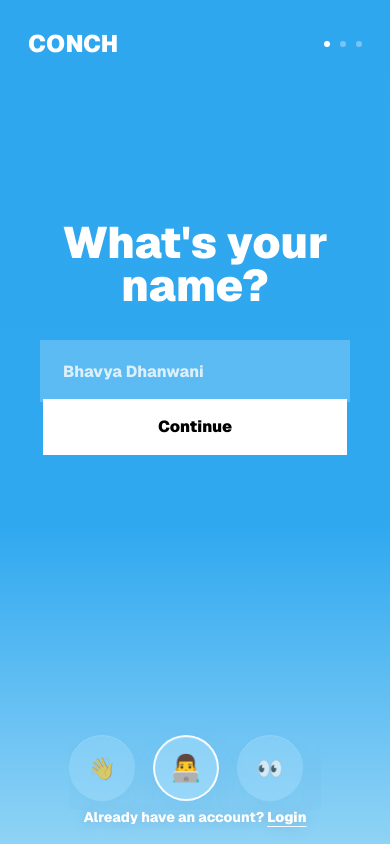
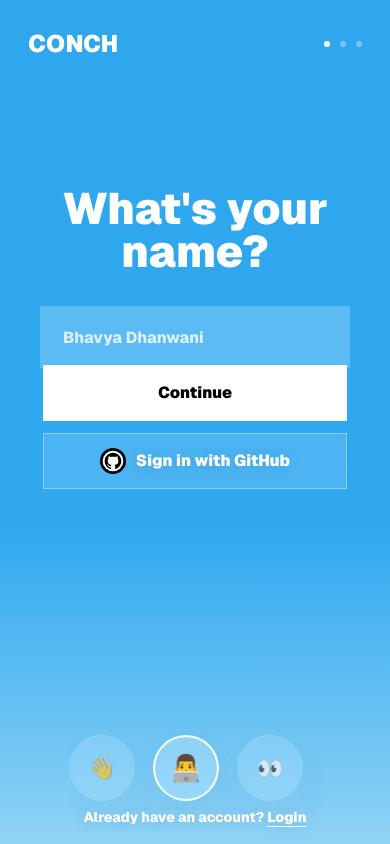
Before and after one commit to Bhavya-Dhanwani/conch, a Next.js app in the folder application/: page /signup in a window 390 px wide. Built offline with nearby package versions, Linux system fonts and the light colour scheme; no server answers.

Commit message:
signup with github made

```diff
--- a/application/src/features/auth/components/AuthExperience.js
+++ b/application/src/features/auth/components/AuthExperience.js
@@ -1,6 +1,7 @@
 "use client";
 
 import Link from "next/link";
+import Image from "next/image";
 import axios from "axios";
 import { useMemo, useState } from "react";
 import Logo from "@/shared/components/Logo/Logo";
@@ -152,7 +153,7 @@ function FloatingCard({ variant, className = "" }) {
   );
 }
 
-function SignupOnboardingArt({ activeIndex = 0 }) {
+function SignupOnboardingArt({ activeIndex = 0, onStepSelect }) {
   const flowStyle = {
     "--rail-shift": `${activeIndex * -112}px`,
     "--rail-shift-mobile": `${activeIndex * -84}px`,
@@ -160,19 +161,32 @@ function SignupOnboardingArt({ activeIndex = 0 }) {
   const icons = ["👋", "👨‍💻", "👀", "🛠️", "🚀", "✓"];
 
   return (
-    <div className={styles.signupArt} style={flowStyle} aria-hidden="true">
+    <div className={styles.signupArt} style={flowStyle} aria-label="Signup progress">
       <div className={styles.iconRailMask}>
         <div className={styles.iconRail}>
-          {icons.map((icon, index) => (
-            <div
-              className={`${styles.railBubble} ${
-                index === activeIndex + 1 ? styles.railBubbleMain : ""
-              }`}
-              key={`${icon}-${index}`}
-            >
-              {icon}
-            </div>
-          ))}
+          {icons.map((icon, index) => {
+            const stepIndex = Math.max(0, Math.min(index - 1, signupSteps.length - 1));
+            const isActive = index === activeIndex + 1;
+            const canGoBack = stepIndex < activeIndex;
+
+            return (
+              <button
+                className={`${styles.railBubble} ${isActive ? styles.railBubbleMain : ""}`}
+                key={`${icon}-${index}`}
+                type="button"
+                aria-label={canGoBack ? `Back to ${signupSteps[stepIndex].id}` : undefined}
+                aria-current={isActive ? "step" : undefined}
+                disabled={!canGoBack}
+                onClick={() => {
+                  if (canGoBack) {
+                    onStepSelect(stepIndex);
+                  }
+                }}
+              >
+                {icon}
+              </button>
+            );
+          })}
         </div>
       </div>
     </div>
@@ -378,6 +392,16 @@ export default function AuthExperience({ mode = "login" }) {
                   ? "Create account"
                   : "Continue"}
             </button>
+            <a className={styles.signupGithubButton} href={githubUrl}>
+              <Image
+                src="/github-mark.svg"
+                alt=""
+                width={26}
+                height={26}
+                className={styles.oauthMark}
+              />
+              Sign in with GitHub
+            </a>
             {signupTouched && signupStepError ? (
               <p className={styles.signupError}>{signupStepError}</p>
             ) : null}
@@ -389,7 +413,17 @@ export default function AuthExperience({ mode = "login" }) {
           </div>
         </form>
 
-        <SignupOnboardingArt activeIndex={signupStep} />
+        <SignupOnboardingArt
+          activeIndex={signupStep}
+          onStepSelect={(stepIndex) => {
+            setSignupStep(stepIndex);
+            setSignupTouched(false);
+            setServerMessage("");
+            if (status !== "idle") {
+              setStatus("idle");
+            }
+          }}
+        />
 
         <p className={styles.bottomSignin}>
           Already have an account? <Link href="/login">Login</Link>
@@ -422,7 +456,13 @@ export default function AuthExperience({ mode = "login" }) {
           className={styles.oauthButton}
           href={githubUrl}
         >
-          <span className={styles.oauthMark}>GH</span>
+          <Image
+            src="/github-mark.svg"
+            alt=""
+            width={26}
+            height={26}
+            className={styles.oauthMark}
+          />
           Continue with GitHub
         </a>
 
--- a/application/src/features/auth/components/AuthExperience.module.css
+++ b/application/src/features/auth/components/AuthExperience.module.css
@@ -161,6 +161,41 @@
   opacity: 0.72;
 }
 
+.signupGithubButton {
+  width: 360px;
+  height: 54px;
+  justify-self: center;
+  display: inline-flex;
+  align-items: center;
+  justify-content: center;
+  gap: 10px;
+  margin-top: 12px;
+  color: #ffffff;
+  background: rgb(255 255 255 / 14%);
+  border: 1px solid rgb(255 255 255 / 34%);
+  font-size: 16px;
+  font-weight: 850;
+  line-height: 1;
+  text-shadow: 0 1px 12px rgb(0 87 145 / 18%);
+  transition:
+    transform 180ms ease,
+    background-color 180ms ease,
+    border-color 180ms ease,
+    box-shadow 180ms ease;
+}
+
+.signupGithubButton:hover,
+.signupGithubButton:focus-visible {
+  transform: translateY(-2px);
+  background: rgb(255 255 255 / 20%);
+  border-color: rgb(255 255 255 / 58%);
+  box-shadow: 0 18px 44px rgb(0 80 140 / 14%);
+}
+
+.signupGithubButton:active {
+  transform: translateY(0);
+}
+
 .signupError,
 .signupStatus {
   width: 360px;
@@ -185,7 +220,6 @@
   display: grid;
   place-items: center;
   --rail-shift: 0px;
-  pointer-events: none;
   overflow: hidden;
 }
 
@@ -214,12 +248,31 @@
   place-items: center;
   color: #ffffff;
   background: rgb(190 232 255 / 38%);
+  border: 0;
   border-radius: 999px;
   box-shadow:
     inset 0 1px 0 rgb(255 255 255 / 18%),
     0 18px 42px rgb(0 101 170 / 8%);
+  cursor: pointer;
+  font: inherit;
   font-size: 28px;
   opacity: 0.68;
+  transition:
+    transform 180ms ease,
+    opacity 180ms ease,
+    background-color 180ms ease;
+}
+
+.railBubble:hover:not(:disabled),
+.railBubble:focus-visible:not(:disabled) {
+  transform: translateY(-4px);
+  background: rgb(220 242 255 / 48%);
+  opacity: 0.92;
+}
+
+.railBubble:disabled {
+  cursor: default;
+  pointer-events: none;
 }
 
 .railBubbleMain {
@@ -366,16 +419,11 @@
 }
 
 .oauthMark {
-  width: 28px;
-  height: 22px;
-  display: inline-flex;
-  align-items: center;
-  justify-content: center;
-  color: #4f7df3;
-  background: #f7f9ff;
-  border: 1px solid #e6ecff;
+  width: 26px;
+  height: 26px;
+  display: block;
   border-radius: 999px;
-  font-weight: 800;
+  object-fit: cover;
 }
 
 .divider {
@@ -798,6 +846,7 @@
 
   .signupQuestion input,
   .signupQuestion button,
+  .signupGithubButton,
   .signupError,
   .signupStatus {
     width: 100%;
@@ -882,7 +931,8 @@
   }
 
   .signupQuestion input,
-  .signupQuestion button {
+  .signupQuestion button,
+  .signupGithubButton {
     height: 56px;
     font-size: 16px;
   }
--- a/application/src/features/landing/components/LandingFooter.js
+++ b/application/src/features/landing/components/LandingFooter.js
@@ -57,7 +57,7 @@ export default function LandingFooter() {
   }, []);
 
   return (
-    <footer className={styles.footer} ref={footerRef} aria-label="CONCH footer">
+    <footer className={styles.footer} id="docs" ref={footerRef} aria-label="CONCH footer">
       <div className={styles.inner}>
         <div
           className={styles.brand}
--- a/application/src/shared/components/Navbar/Navbar.js
+++ b/application/src/shared/components/Navbar/Navbar.js
@@ -3,6 +3,7 @@
 import { useEffect, useRef, useState } from "react";
 import Link from "next/link";
 import { usePathname } from "next/navigation";
+import { useSelector } from "react-redux";
 import gsap from "gsap";
 import { ScrollTrigger } from "gsap/ScrollTrigger";
 import Logo from "@/shared/components/Logo/Logo";
@@ -18,31 +19,31 @@ import styles from "./Navbar.module.css";
 gsap.registerPlugin(ScrollTrigger);
 
 const navItems = [
-  { label: "Signal", href: "#signal" },
-  { label: "Incident Flow", href: "#incident-flow" },
-  { label: "Command Room", href: "#command-room" },
-  { label: "Postmortem", href: "#postmortem" },
+  { label: "Docs", href: "/#docs" },
+  { label: "Use Template", href: "/create" },
+  { label: "AI Builder", href: "/create" },
+  { label: "Deploy", href: "/#deploy" },
 ];
 
 const secondaryItems = [
-  { label: "Severity", href: "#incident-flow" },
-  { label: "Assignment", href: "#command-room" },
-  { label: "Team Chat", href: "#command-room" },
-  { label: "CONCH AI", href: "#command-room" },
-  { label: "Logs", href: "#postmortem" },
-  { label: "Reports", href: "#postmortem" },
-  { label: "Developers", href: "#signal" },
-  { label: "Managers", href: "#incident-flow" },
+  { label: "Templates", href: "/create" },
+  { label: "Builder", href: "/create" },
+  { label: "Deployment", href: "/#deploy" },
+  { label: "Support", href: "/#docs" },
 ];
 
 export default function Navbar() {
   const pathname = usePathname();
+  const isAuthenticated = useSelector((state) => state.user.isAuthenticated);
   const [isScrolled, setIsScrolled] = useState(false);
   const [isCollapsed, setIsCollapsed] = useState(false);
   const [isMenuOpen, setIsMenuOpen] = useState(false);
   const overlayRef = useRef(null);
   const drawerRef = useRef(null);
   const menuItemRefs = useRef([]);
+  const accountItem = isAuthenticated
+    ? { label: "Dashboard", href: "/dashboard" }
+    : { label: "Get Started", href: "/signup" };
 
   useEffect(() => {
     const trigger = ScrollTrigger.create({
@@ -208,8 +209,8 @@ export default function Navbar() {
           </button>
 
           <div className={styles.actions}>
-            <Link className={styles.action} href="#signal">
-              Start Trace
+            <Link className={styles.action} href={accountItem.href}>
+              {accountItem.label}
               <ArrowRightIcon className={styles.inlineIcon} />
             </Link>
           </div>
@@ -266,12 +267,23 @@ export default function Navbar() {
             </div>
 
             <div className={styles.drawerSecondary}>
+              <Link
+                href={accountItem.href}
+                ref={(node) => {
+                  menuItemRefs.current[navItems.length] = node;
+                }}
+                onClick={closeMenu}
+              >
+                {accountItem.label}
+                <ArrowRightIcon className={styles.smallArrowIcon} />
+              </Link>
+
               {secondaryItems.map((item, index) => (
                 <Link
                   href={item.href}
                   key={item.href}
                   ref={(node) => {
-                    menuItemRefs.current[navItems.length + index] = node;
+                    menuItemRefs.current[navItems.length + index + 1] = node;
                   }}
                   onClick={closeMenu}
                 >
@@ -284,7 +296,7 @@ export default function Navbar() {
             <div
               className={styles.socials}
               ref={(node) => {
-                menuItemRefs.current[navItems.length + secondaryItems.length] = node;
+                menuItemRefs.current[navItems.length + secondaryItems.length + 1] = node;
               }}
             >
               <span>Socials</span>
```
Also changed, not shown: application/src/features/landing/components/ConchStatementSection.js (+6 -1 lines), application/public/github-mark.svg (added), 1 other file (tests, documents, lock files or other folders).
